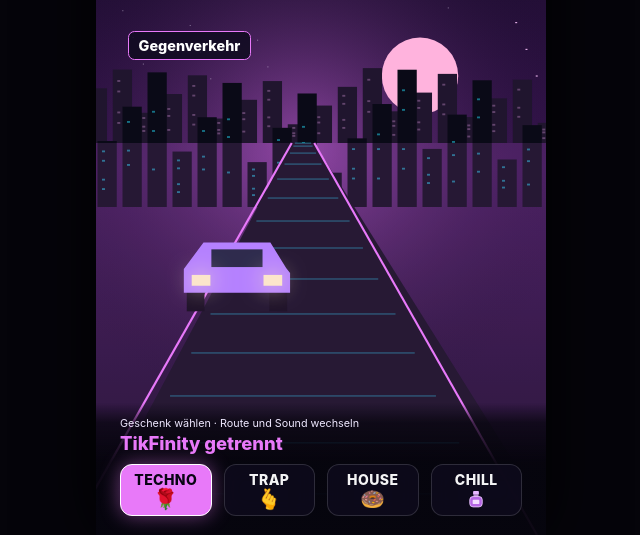
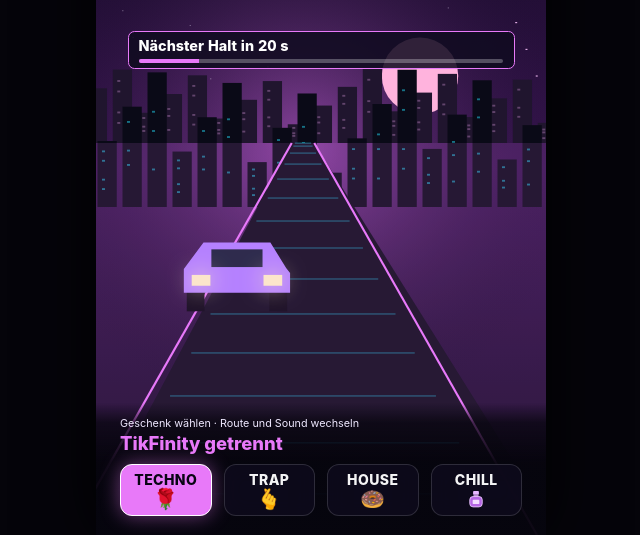
Before and after one commit to KeschFlow/chaos-arena, a plain HTML site: page beat-reise/index.html in a window 1280 px wide. Shown: the part 265-800 px from the top of the page, without its empty margins (319-959 px from the left). Drawn offline with Linux system fonts and the light colour scheme.

Commit message:
Give Beat Reise arrival rounds and varied original music

```diff
--- a/beat-reise/index.html
+++ b/beat-reise/index.html
@@ -163,6 +163,10 @@
         }
 
         #roadStatus {
+            width: min(86%, 32rem);
+            display: grid;
+            gap: .38em;
+            font-variant-numeric: tabular-nums;
             position: absolute;
             z-index: 2;
             left: 7%;
@@ -176,6 +180,21 @@
             font-weight: 800;
             pointer-events: none;
         }
+
+        #arrival-progress {
+            width: 100%;
+            height: .28em;
+            border: 0;
+            appearance: none;
+            background: #ffffff26;
+            border-radius: 1em;
+            overflow: hidden;
+        }
+
+        #arrival-progress::-webkit-progress-bar { background: #ffffff26; }
+        #arrival-progress::-webkit-progress-value { background: var(--accent); }
+
+        #arrival-label[data-arrived] { color: #ffd69a; }
 
         canvas {
             display: block;
@@ -262,7 +281,7 @@
         .genres button span { position:relative; z-index:1; }
         .chapter { position:absolute; top:22%; left:7%; right:7%; pointer-events:none;
             text-shadow:0 3px 18px #090610; }
-        #chapter-number { display:block; color:#e4deff; font-size:clamp(11px,2dvh,22px); letter-spacing:.15em; }
+        #chapter-number { display:block; color:#e4deff; font-size:clamp(11px,2dvh,22px); letter-spacing:.15em; overflow-wrap:anywhere; }
         #chapter-title { display:block; font-size:clamp(27px,6dvh,84px); line-height:.98; max-width:100%; }
         #vote-status { font-size:clamp(13px,2.3dvh,30px); }
     </style>
@@ -283,7 +302,10 @@
 
     <section id="stage" aria-label="Animierte Reise durch eine Neonstadt">
         <canvas id="djCanvas"></canvas>
-        <div id="roadStatus">Gegenverkehr</div>
+        <div id="roadStatus">
+            <span id="arrival-label">Nächster Halt in 24 s</span>
+            <progress id="arrival-progress" max="24" value="0" aria-label="Fortschritt bis zur Ankunft"></progress>
+        </div>
         <div class="chapter">
             <span id="chapter-number"></span>
             <strong id="chapter-title">Nachtfahrt</strong>
@@ -308,7 +330,8 @@
     </div>
 
     <script>
-        const roadStatus = document.getElementById("roadStatus");
+        const arrivalLabel = document.getElementById('arrival-label');
+        const arrivalProgress = document.getElementById('arrival-progress');
         const canvas = document.getElementById('djCanvas');
         const ctx = canvas.getContext('2d');
 
@@ -324,8 +347,7 @@
                 snares: [0, 0, 0, 0, 1, 0, 0, 0, 0, 0, 0, 0, 1, 0, 0, 0],
                 hats:   [0, 0, 1, 0, 0, 0, 1, 0, 0, 0, 1, 0, 0, 0, 1, 1],
                 bass:   [41.2, 41.2, 55.0, 41.2, 41.2, 41.2, 61.7, 41.2, 41.2, 41.2, 55.0, 41.2, 49.0, 49.0, 65.4, 55.0],
-                lead:   [164.8, 0, 164.8, 196.0, 0, 164.8, 220.0, 0, 164.8, 0, 196.0, 246.9, 220.0, 0, 196.0, 0],
-                wave: 'sawtooth',
+
                 bassDecay: 0.22
             },
             {
@@ -338,8 +360,7 @@
                 snares: [0, 0, 0, 0, 1, 0, 0, 0, 0, 0, 0, 0, 1, 0, 0, 0],
                 hats:   [1, 1, 1, 1, 1, 1, 1, 1, 1, 1, 1, 1, 1, 1, 1, 1],
                 bass:   [36.7, 0, 0, 36.7, 0, 0, 43.6, 0, 41.2, 0, 0, 41.2, 0, 0, 32.7, 0],
-                lead:   [293.6, 0, 329.6, 349.2, 0, 329.6, 293.6, 0, 261.6, 0, 293.6, 329.6, 0, 261.6, 220.0, 0],
-                wave: 'square',
+
                 bassDecay: 0.38
             },
             {
@@ -352,8 +373,7 @@
                 snares: [0, 0, 0, 0, 1, 0, 0, 1, 0, 0, 0, 0, 1, 0, 0, 0],
                 hats:   [0, 0, 1, 0, 0, 0, 1, 0, 0, 0, 1, 0, 0, 0, 1, 0],
                 bass:   [55.0, 0, 55.0, 65.4, 0, 55.0, 73.4, 0, 55.0, 0, 55.0, 82.4, 0, 73.4, 65.4, 0],
-                lead:   [220.0, 0, 261.6, 0, 329.6, 0, 293.6, 261.6, 220.0, 0, 392.0, 0, 329.6, 0, 293.6, 0],
-                wave: 'triangle',
+
                 bassDecay: 0.25
             },
             {
@@ -366,8 +386,7 @@
                 snares: [0, 0, 0, 0, 1, 0, 0, 0, 0, 0, 0, 0, 1, 0, 0, 1],
                 hats:   [1, 0, 1, 0, 1, 0, 1, 0, 1, 0, 1, 0, 1, 0, 1, 1],
                 bass:   [43.6, 43.6, 0, 43.6, 0, 43.6, 51.9, 0, 43.6, 43.6, 0, 49.0, 0, 43.6, 38.9, 0],
-                lead:   [349.2, 0, 415.3, 0, 349.2, 0, 523.2, 0, 466.1, 0, 415.3, 0, 349.2, 0, 311.1, 0],
-                wave: 'sine',
+
                 bassDecay: 0.34
             }
         ];
@@ -421,26 +440,72 @@
 
         const chapters = ['Nachtfahrt', 'Neonviertel', 'Über den Dächern', 'Morgengrauen'];
         const routes = ['Neontunnel', 'Betonviertel', 'Lichterbrücke', 'Sternenhafen'];
-        const progressions = [[0, 3, 5, 0], [0, -2, -5, -2], [0, 5, 3, 7], [0, -5, -2, 3]];
+        // Each phrase uses a different chord progression and a composed eight-note motif.
+        const arrangements = [
+            [
+                {root: 40, chords: [0, 0, 3, -2], lead: [7, 12, 10, null, 7, 3, null, 10], wave: 'sawtooth'},
+                {root: 38, chords: [0, 5, 3, -2], lead: [12, null, 7, 3, 5, 7, 10, null], wave: 'triangle'},
+                {root: 43, chords: [0, -2, -4, -5], lead: [3, 7, null, 10, 12, null, 7, 5], wave: 'square'}
+            ],
+            [
+                {root: 38, chords: [0, -2, -4, -2], lead: [12, null, 7, null, 3, 7, null, 10], wave: 'triangle'},
+                {root: 41, chords: [0, 3, -2, -5], lead: [15, 12, null, 7, null, 3, 5, null], wave: 'sine'},
+                {root: 36, chords: [0, 5, 3, -2], lead: [7, null, 10, 12, null, 10, 3, null], wave: 'square'}
+            ],
+            [
+                {root: 45, chords: [0, -4, 3, -2], lead: [7, null, 10, 12, null, 15, 12, 10], wave: 'triangle'},
+                {root: 43, chords: [0, 5, 7, 3], lead: [12, 15, 19, null, 15, 12, null, 10], wave: 'sine'},
+                {root: 40, chords: [0, 3, 7, 5], lead: [3, 7, 12, null, 10, 7, 5, null], wave: 'triangle'}
+            ],
+            [
+                {root: 41, chords: [0, -2, -4, -5], lead: [12, null, 15, null, 7, null, 10, null], wave: 'sine'},
+                {root: 45, chords: [0, -5, -2, -4], lead: [7, null, 10, 12, null, 10, null, 3], wave: 'triangle'},
+                {root: 38, chords: [0, 3, 7, 5], lead: [15, null, 12, null, 10, 7, null, 5], wave: 'sine'}
+            ]
+        ];
+
+        function musicAt(genre, step) {
+            const bar = Math.floor(step / 16);
+            const idx = step % 16;
+            const section = Math.floor(bar / 4);
+            const phase = bar % 4;
+            const phrase = arrangements[genre][section % arrangements[genre].length];
+            const root = phrase.root + phrase.chords[phase];
+            const slot = Math.floor(idx / 2);
+            const melody = idx % 2 === 0 ? phrase.lead[(slot + (phase === 2 ? 4 : 0)) % 8] : null;
+            return {idx, phase, section, root, melody, wave: phrase.wave};
+        }
+
+        function hz(note) { return 440 * 2 ** ((note - 69) / 12); }
+
+        function synthNote(note, wave, start, duration, level, cutoff) {
+            const oscillator = audioCtx.createOscillator();
+            const filter = audioCtx.createBiquadFilter();
+            const gain = audioCtx.createGain();
+            oscillator.type = wave;
+            oscillator.frequency.value = hz(note);
+            filter.type = 'lowpass';
+            filter.frequency.value = cutoff;
+            oscillator.connect(filter);
+            filter.connect(gain);
+            gain.connect(masterComp);
+            gain.gain.setValueAtTime(.001, start);
+            gain.gain.exponentialRampToValueAtTime(level, start + .024);
+            gain.gain.exponentialRampToValueAtTime(.001, start + duration);
+            oscillator.start(start);
+            oscillator.stop(start + duration);
+        }
         const chapterTitle = document.getElementById('chapter-title');
         const chapterNumber = document.getElementById('chapter-number');
         let chapter = 0;
-        let variations = 0;
 
         function playBeatStep() {
             if (!state.playing) return;
             const g = GENRES[state.genreIdx];
-            const idx = state.step % 16;
-            const bar = Math.floor(state.step / 16);
-            if (idx === 0 && bar > 0 && bar % 8 === 0) {
-                variations++;
-                chapter = (chapter + 1) % chapters.length;
-            }
-            const part = variations % progressions.length;
-            const shift = progressions[part][Math.floor(bar / 2) % 4];
-            const transpose = 2 ** (shift / 12);
-            const breakdown = bar % 8 === 4;
-            const leadStep = (idx + (part % 3) * 2) % 16;
+            const {idx, phase, section, root, melody, wave} = musicAt(state.genreIdx, state.step);
+            const breakdown = phase === 3;
+            chapter = section % chapters.length;
+            const beatSeconds = 60 / g.bpm;
 
             // Alle 8 Steps wechselt der DJ aktiv zwischen linkem Deck, Mixer und rechtem Deck
             if (idx % 8 === 0) {
@@ -453,7 +518,7 @@
                     const now = audioCtx.currentTime;
 
                     // 1. Kick-Drum
-                    if (g.kicks[idx] && (!breakdown || idx % 8 === 0)) {
+                    if (g.kicks[idx] && (!breakdown || idx === 0)) {
                         state.bassPulse = 1.0;
                         const osc = audioCtx.createOscillator();
                         const gain = audioCtx.createGain();
@@ -469,7 +534,7 @@
                     }
 
                     // 2. Snare / Clap
-                    if (g.snares[idx] && noiseBuffer) {
+                    if ((g.snares[idx] || (breakdown && idx >= 10 && idx % 2 === 0)) && noiseBuffer) {
                         state.snarePulse = 1.0;
                         const noise = audioCtx.createBufferSource();
                         noise.buffer = noiseBuffer;
@@ -505,7 +570,9 @@
                     }
 
                     // 4. Sub-Bass / 808
-                    const bFreq = breakdown ? 0 : g.bass[idx] * transpose;
+                    const bassStep = g.bass[idx];
+                    const bFreq = breakdown || !bassStep ? 0 :
+                        hz(root - 12 + (idx >= 12 ? 7 : idx === 6 ? 12 : 0));
                     if (bFreq > 0) {
                         const osc = audioCtx.createOscillator();
                         const filter = audioCtx.createBiquadFilter();
@@ -526,23 +593,26 @@
                         osc.stop(now + g.bassDecay);
                     }
 
-                    // 5. Genre-Lead Synth
-                    const lFreq = g.lead[leadStep] * transpose * (part === 3 && idx % 4 === 0 ? 2 : 1);
-                    if (lFreq > 0 && (Math.floor(state.step / 16) % 2 === 1 || state.genreIdx === 2)) {
-                        const osc = audioCtx.createOscillator();
-                        const filter = audioCtx.createBiquadFilter();
-                        filter.type = 'lowpass';
-                        filter.frequency.setValueAtTime(1100 + state.bassPulse * 1100, now);
-                        const gain = audioCtx.createGain();
-                        osc.connect(filter);
-                        filter.connect(gain);
-                        gain.connect(masterComp);
-                        osc.type = g.wave;
-                        osc.frequency.setValueAtTime(lFreq, now);
-                        gain.gain.setValueAtTime(0.15, now);
-                        gain.gain.exponentialRampToValueAtTime(0.001, now + 0.19);
-                        osc.start(now);
-                        osc.stop(now + 0.19);
+                    // Short chord stabs alternate with sustained pads in the break.
+                    const chordHit = idx === 0 || (phase === 2 && idx === 10);
+                    if (chordHit) {
+                        const duration = beatSeconds * (breakdown ? 3.5 : state.genreIdx === 2 ? .8 : 1.8);
+                        const third = state.genreIdx === 2 && phase === 2 ? 4 : 3;
+                        for (const interval of [0, third, 7, 10]) {
+                            synthNote(root + 12 + interval, 'triangle', now, duration, .038, breakdown ? 940 : 1750);
+                        }
+                    }
+                    if (melody !== null && (!breakdown || idx < 8)) {
+                        const duration = beatSeconds * (state.genreIdx === 3 ? 1.1 : .49);
+                        synthNote(root + 12 + melody, wave, now, duration, .14,
+                            state.genreIdx === 0 ? 2100 : 1550);
+                        if (phase === 2) {
+                            synthNote(root + 12 + melody, 'sine', now + beatSeconds * .75, duration, .047, 1600);
+                        }
+                    }
+                    // Low octave accent on the downbeat after the drum fill.
+                    if (section > 0 && phase === 0 && idx === 0) {
+                        synthNote(root - 12, 'sine', now, beatSeconds * 1.7, .22, 210);
                     }
                 }
             } catch (e) {}
@@ -736,6 +806,44 @@
 
         const ROAD_EVENT_SECONDS = 8;
         const roadEvents = ['Gegenverkehr', 'Kreuzung', 'Neontunnel'];
+        const rideSeconds = ROAD_EVENT_SECONDS * roadEvents.length;
+        const arrivalSeconds = 5;
+        const roundSeconds = rideSeconds + arrivalSeconds;
+
+        function journeyAt(seconds) {
+            const elapsed = seconds % roundSeconds;
+            return {
+                elapsed,
+                lap: Math.floor(seconds / roundSeconds),
+                remaining: Math.max(0, Math.ceil(rideSeconds - elapsed)),
+                arrived: elapsed >= rideSeconds
+            };
+        }
+
+        function showArrival(w, h, mid, horizon, g, elapsed) {
+            const strength = Math.min(1, (elapsed - rideSeconds) * 1.7);
+            ctx.save();
+            ctx.globalAlpha = strength;
+            const halo = ctx.createRadialGradient(mid, horizon, 0, mid, horizon, w * .75);
+            halo.addColorStop(0, '#fff3c5d9');
+            halo.addColorStop(.22, g.color + 'c0');
+            halo.addColorStop(1, g.color + '00');
+            ctx.fillStyle = halo;
+            ctx.fillRect(0, 0, w, h);
+            ctx.globalCompositeOperation = 'screen';
+            for (let i = 0; i < 7; i++) {
+                const x = w * i / 6;
+                const sway = Math.sin(elapsed * 2 + i) * w * .13;
+                ctx.fillStyle = i % 2 ? g.secondary + '3f' : g.color + '55';
+                ctx.beginPath();
+                ctx.moveTo(mid, horizon);
+                ctx.lineTo(x + sway - w * .10, 0);
+                ctx.lineTo(x + sway + w * .10, 0);
+                ctx.closePath();
+                ctx.fill();
+            }
+            ctx.restore();
+        }
         let roadSeconds = 0;
 
         function drawVehicle(x, y, size, body, lights, sideView = false) {
@@ -761,10 +869,10 @@
             ctx.restore();
         }
 
-        function drawRoadEvent(w, h, mid, horizon, genre) {
-            const eventNumber = Math.floor(roadSeconds / ROAD_EVENT_SECONDS);
+        function drawRoadEvent(w, h, mid, horizon, genre, journey) {
+            const eventNumber = Math.floor(journey.elapsed / ROAD_EVENT_SECONDS);
             const phase = eventNumber % roadEvents.length;
-            const progress = roadSeconds / ROAD_EVENT_SECONDS % 1;
+            const progress = journey.elapsed / ROAD_EVENT_SECONDS % 1;
             const depthY = h - horizon;
             if (phase === 0) {
                 for (let i = 0; i < 2; i++) {
@@ -786,7 +894,7 @@
                 for (let i = 0; i < 11; i++) {
                     ctx.fillRect(w * (.025 + i * .09), y - thickness * .54, w * .046, thickness * .09);
                 }
-                const fromLeft = (Math.floor(eventNumber / roadEvents.length) % 2) === 0;
+                const fromLeft = journey.lap % 2 === 0;
                 const crossing = -0.22 + 1.44 * Math.min(1, progress * 1.44);
                 drawVehicle(w * (fromLeft ? crossing : 1 - crossing), y - thickness * .2,
                     w * (.15 + depth * .25), '#ff9a50', '#ffe9a6', true);
@@ -880,9 +988,15 @@
                 ctx.strokeStyle = g.secondary + '80'; ctx.lineWidth = Math.max(1, distance * w / 300);
                 ctx.beginPath(); ctx.moveTo(mid - spread,y); ctx.lineTo(mid + spread,y); ctx.stroke();
             }
-            drawRoadEvent(w, h, mid, horizon, g);
-            const roadEvent = roadEvents[Math.floor(roadSeconds / ROAD_EVENT_SECONDS) % roadEvents.length];
-            if (roadStatus.textContent !== roadEvent) roadStatus.textContent = roadEvent;
+            const journey = journeyAt(roadSeconds);
+            if (journey.arrived) showArrival(w, h, mid, horizon, g, journey.elapsed);
+            else drawRoadEvent(w, h, mid, horizon, g, journey);
+            const arrivalText = journey.arrived ? 'Ziel erreicht · Lichtshow' : 'Nächster Halt in ' + journey.remaining + ' s';
+            if (arrivalLabel.textContent !== arrivalText) {
+                arrivalLabel.textContent = arrivalText;
+                arrivalLabel.toggleAttribute('data-arrived', journey.arrived);
+                arrivalProgress.value = rideSeconds - journey.remaining;
+            }
             if (state.bassPulse > .02) {
                 ctx.fillStyle = g.color + '20';
                 ctx.fillRect(0, horizon, w, h - horizon);
@@ -957,9 +1071,11 @@
                     (requests.length ? ' · ' + requests.length + ' wartet' : '')
                 : testMode ? 'Test bereit' : connected ? 'Wünsche offen' : 'TikFinity getrennt';
             if (requestStatus.textContent !== label) requestStatus.textContent = label;
-            const destination = active ? routes[active.genre] : chapters[chapter];
+            const journey = journeyAt(roadSeconds);
+            const destination = active ? routes[active.genre] : chapters[journey.lap % chapters.length];
             if (chapterTitle.textContent !== destination) chapterTitle.textContent = destination;
-            const routeLabel = active ? 'ZUSCHAUER-ROUTE' : 'HALT ' + String(chapter + 1).padStart(2, '0');
+            const routeLabel = active?.name ? 'ROUTE VON ' + active.name :
+                active ? 'ZUSCHAUER-ROUTE' : 'HALT ' + String(journey.lap + 1).padStart(2, '0');
             if (chapterNumber.textContent !== routeLabel) chapterNumber.textContent = routeLabel;
         }
 
@@ -980,15 +1096,15 @@
             return user ? 'handle:' + user : id ? 'id:' + id : '';
         }
 
-        function queueGift(genre, value) {
+        function queueGift(genre, value, name = '') {
             if (genre === undefined || !Number.isFinite(value) || value < 1) return;
             const seconds = Math.min(120, 14 + Math.floor(value));
-            requests.push({genre, seconds});
+            requests.push({genre, seconds, name});
             updateRequests();
         }
 
         function testGift(value) {
-            if (testMode) queueGift(choices.get('test'), value);
+            if (testMode) queueGift(choices.get('test'), value, '@Test');
         }
 
         function connectTikFinity() {
@@ -1034,7 +1150,9 @@
                     event.extendedGiftInfo?.diamond_count ?? event.extendedGiftInfo?.diamondCount ?? (rose ? 1 : NaN));
                 const count = Math.max(1, Math.floor(Number(event.repeatCount) || 1));
                 const genre = rose ? 0 : giftGenres.get(name) ?? choices.get(viewer);
-                queueGift(genre, value * count);
+                const handle = String(event.uniqueId ?? event.user?.uniqueId ?? '').trim();
+                const credit = /^[\p{L}\p{N}_.]{1,24}$/u.test(handle) ? '@' + handle : '';
+                queueGift(genre, value * count, credit);
             });
         }
 
```
